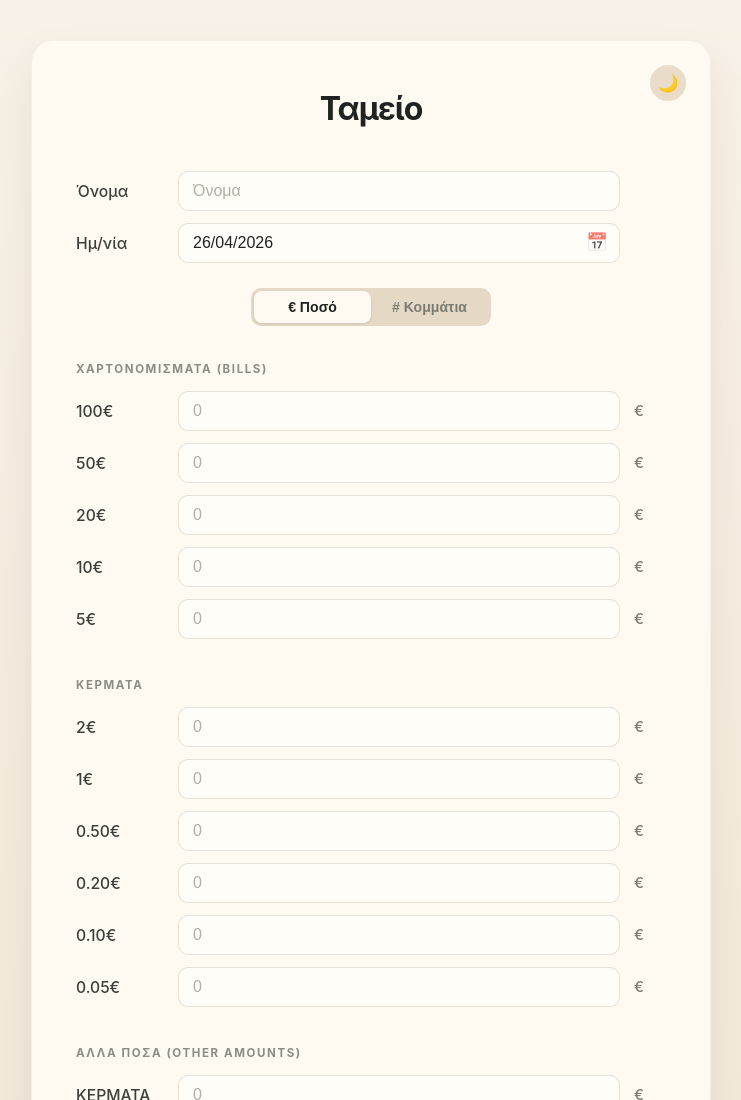
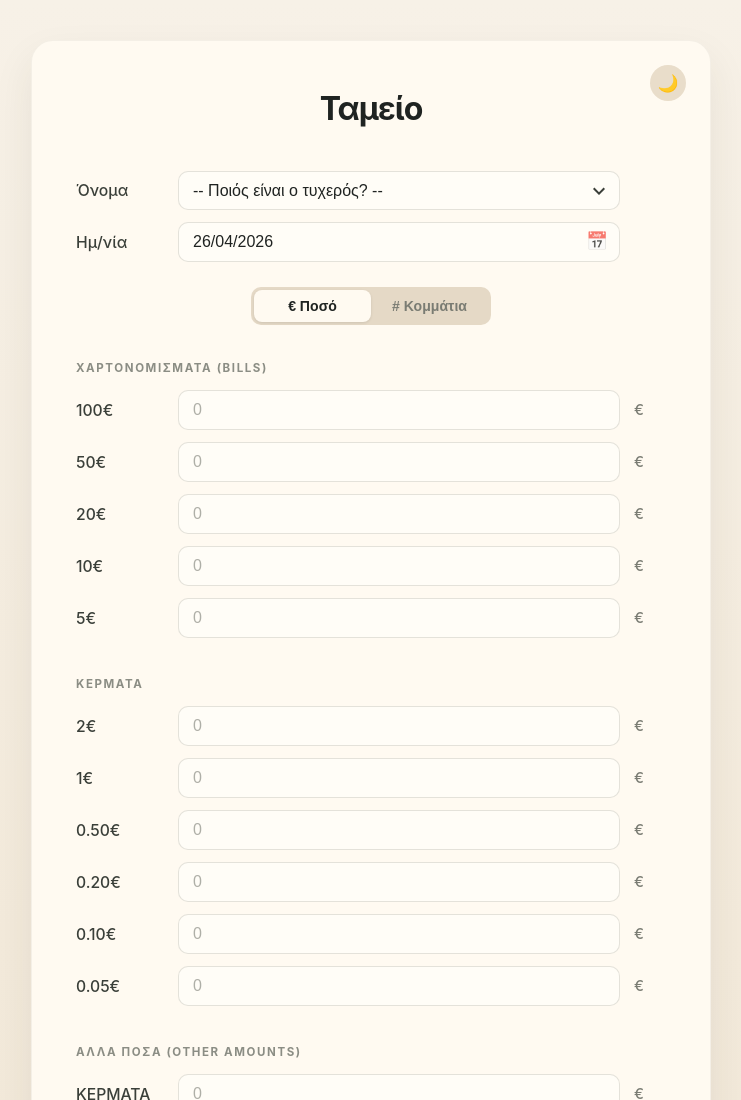
Before and after one commit to DGc0des/TameioJoin, a plain HTML site: page index.html in a window 1280 px wide. Shown: the top 1100 px of the page, without its empty margins (269-1010 px from the left). Drawn offline with nearby package versions, Linux system fonts and the light colour scheme.

Commit message:
Επιλογή ονόματος αντι να το γράφουμε

```diff
--- a/index.html
+++ b/index.html
@@ -17,7 +17,13 @@
         <div class="section">
             <div class="input-group">
                 <label for="user-name">Όνομα</label>
-                <input type="text" id="user-name" placeholder="Όνομα" autocomplete="off">
+                <select id="user-name" autocomplete="off">
+                    <option value="">-- Ποιός είναι ο τυχερός? --</option>
+                    <option value="ΜΙΣΕΡΛΗΣ">ΜΙΣΕΡΛΗΣ</option>
+                    <option value="ΠΑΠΑΔΟΠΟΥΛΟΣ">ΠΑΠΑΔΟΠΟΥΛΟΣ</option>
+                    <option value="ΓΚΡΕΖΙΟΣ">ΓΚΡΕΖΙΟΣ</option>
+                    <option value="ΤΑΚΕ">ΤΑΚΕ</option>
+                </select>
                 <span class="currency"></span>
             </div>
             <div class="input-group">
--- a/script.js
+++ b/script.js
@@ -104,8 +104,8 @@ function init() {
         });
     });
 
-    // Add save listeners for name and date fields
-    cachedInputs['user-name'].addEventListener('input', () => debouncedSave());
+    // Add save listener for name dropdown
+    cachedInputs['user-name'].addEventListener('change', () => debouncedSave());
 
     // Restore exoda count and values from localStorage
     const savedExodaCount = localStorage.getItem('exodaCount');
@@ -352,7 +352,7 @@ function saveAllValues() {
     localStorage.setItem('countMode', isCountMode);
 }
 
-// Restore all field values from localStorage (expires after 1 hour)
+// Restore all field values from localStorage (expires after 10 hours)
 function restoreAllValues() {
     const savedAt = localStorage.getItem('allValuesSavedAt');
     if (savedAt && (Date.now() - parseInt(savedAt)) > 36000000) {
@@ -499,6 +499,10 @@ function resetAll() {
             input.value = '';
             input.classList.remove('invalid');
         });
+
+        // Reset name dropdown
+        const nameSelect = document.getElementById('user-name');
+        if (nameSelect) nameSelect.value = '';
 
         // Clear localStorage
         localStorage.removeItem('allValues');
```
